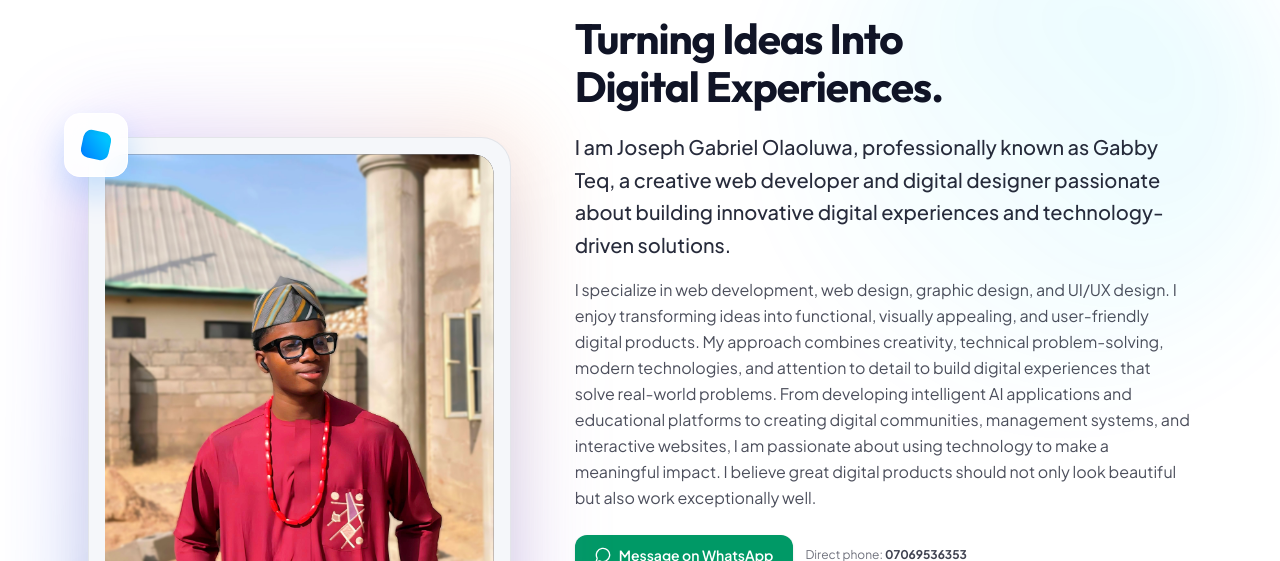
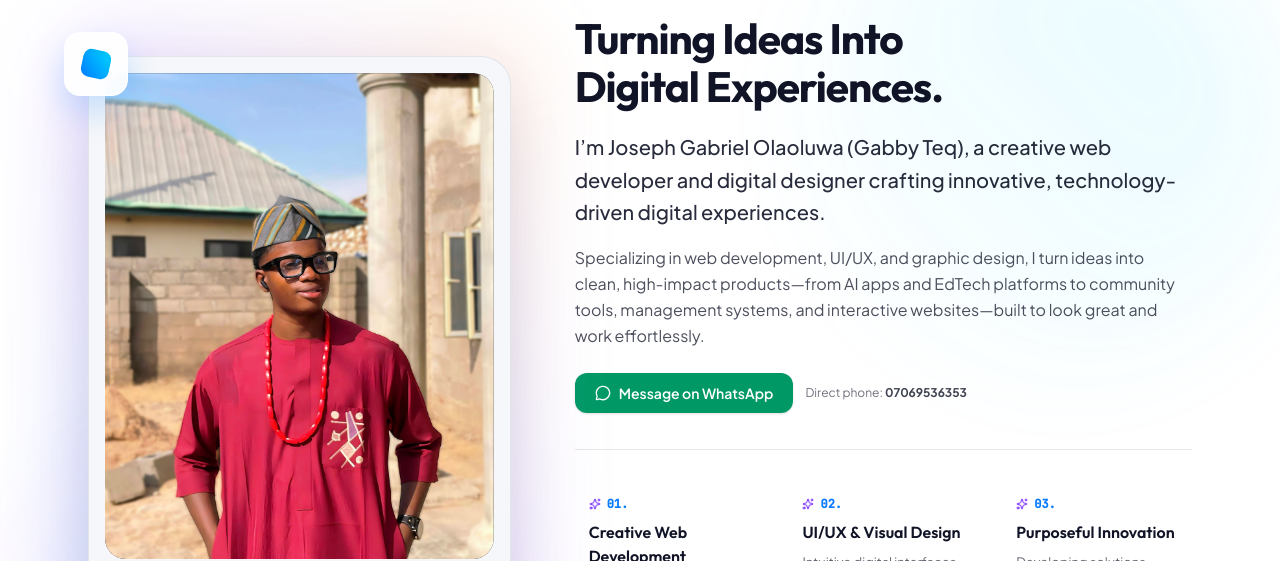
Before and after one commit to olag29144/My-portfolio, a React (Vite) app: page / in a window 1280 px wide. Shown: the part 963-1524 px from the top of the page. Built offline with nearby package versions, Linux system fonts and the light colour scheme; no server answers.

Commit message:
feat: update portfolio introductory text
Update the default bio and intro content and implement migration logic to reset legacy strings to current defaults for returning users.

```diff
--- a/src/App.tsx
+++ b/src/App.tsx
@@ -27,18 +27,32 @@ const SECTION_IDS = [
   'contact',
 ];
 
+const LEGACY_INTRO =
+  'I am Joseph Gabriel Olaoluwa, professionally known as Gabby Teq, a creative web developer and digital designer passionate about building innovative digital experiences and technology-driven solutions.';
+const LEGACY_BIOGRAPHY =
+  'I specialize in web development, web design, graphic design, and UI/UX design. I enjoy transforming ideas into functional, visually appealing, and user-friendly digital products. My approach combines creativity, technical problem-solving, modern technologies, and attention to detail to build digital experiences that solve real-world problems. From developing intelligent AI applications and educational platforms to creating digital communities, management systems, and interactive websites, I am passionate about using technology to make a meaningful impact. I believe great digital products should not only look beautiful but also work exceptionally well.';
+
 function loadSavedPortfolio(): PortfolioData {
   try {
     const raw = window.localStorage.getItem(STORAGE_KEY);
     if (!raw) return DEFAULT_PORTFOLIO_DATA;
     const parsed = JSON.parse(raw) as Partial<PortfolioData>;
+    const savedAbout = parsed.about;
     return {
       about: {
         ...DEFAULT_PORTFOLIO_DATA.about,
-        ...(parsed.about ?? {}),
+        ...(savedAbout ?? {}),
+        intro:
+          !savedAbout?.intro || savedAbout.intro === LEGACY_INTRO
+            ? DEFAULT_PORTFOLIO_DATA.about.intro
+            : savedAbout.intro,
+        biography:
+          !savedAbout?.biography || savedAbout.biography === LEGACY_BIOGRAPHY
+            ? DEFAULT_PORTFOLIO_DATA.about.biography
+            : savedAbout.biography,
         profileImageUrl:
-          parsed.about?.profileImageUrl && parsed.about.profileImageUrl.trim() !== ''
-            ? parsed.about.profileImageUrl
+          savedAbout?.profileImageUrl && savedAbout.profileImageUrl.trim() !== ''
+            ? savedAbout.profileImageUrl
             : DEFAULT_PORTFOLIO_DATA.about.profileImageUrl,
       },
       services: parsed.services ?? DEFAULT_PORTFOLIO_DATA.services,
--- a/src/data/defaultPortfolio.ts
+++ b/src/data/defaultPortfolio.ts
@@ -63,9 +63,9 @@ export const DEFAULT_PORTFOLIO_DATA: PortfolioData = {
     brandStatement: 'Turning Ideas Into Digital Experiences.',
     heading: 'Turning Ideas Into Digital Experiences.',
     intro:
-      'I am Joseph Gabriel Olaoluwa, professionally known as Gabby Teq, a creative web developer and digital designer passionate about building innovative digital experiences and technology-driven solutions.',
+      'I’m Joseph Gabriel Olaoluwa (Gabby Teq), a creative web developer and digital designer crafting innovative, technology-driven digital experiences.',
     biography:
-      'I specialize in web development, web design, graphic design, and UI/UX design. I enjoy transforming ideas into functional, visually appealing, and user-friendly digital products. My approach combines creativity, technical problem-solving, modern technologies, and attention to detail to build digital experiences that solve real-world problems. From developing intelligent AI applications and educational platforms to creating digital communities, management systems, and interactive websites, I am passionate about using technology to make a meaningful impact. I believe great digital products should not only look beautiful but also work exceptionally well.',
+      'Specializing in web development, UI/UX, and graphic design, I turn ideas into clean, high-impact products—from AI apps and EdTech platforms to community tools, management systems, and interactive websites—built to look great and work effortlessly.',
     profileImageUrl: '/assets/aistudio/citrus_1793468287199_0.jpg_635d9a6e.jpeg',
     profileCaption: 'Joseph Gabriel Olaoluwa (GABBY TEQ) — Creative Web Developer & Digital Designer based in Nigeria.',
     focusPillars: [
```
